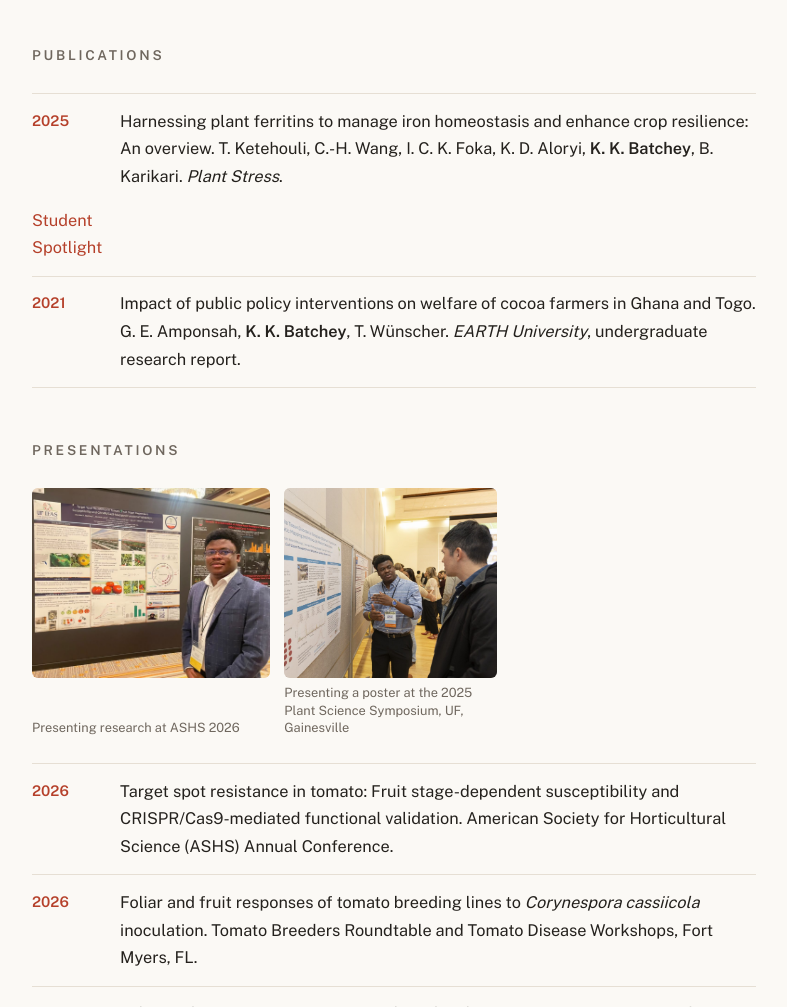
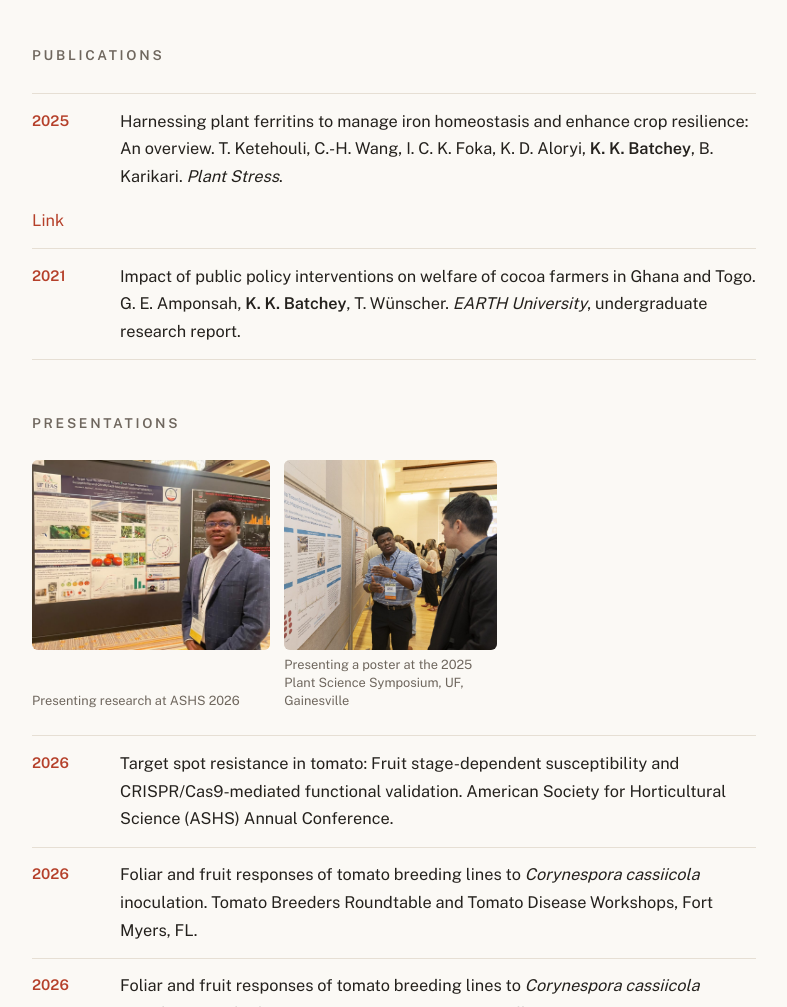
Before and after one commit to Kbatchey/kbatchey.github.io, a plain HTML site: page index.html in a window 1280 px wide. Shown: the part 2312-3319 px from the top of the page, without its empty margins (442-1229 px from the left). Drawn offline with nearby package versions, Linux system fonts and the light colour scheme.

Commit message:
Update index.html

```diff
--- a/index.html
+++ b/index.html
@@ -182,7 +182,7 @@
   <section id="publications">
     <h2>Publications</h2>
     <ul class="pubs">
-      <li><span class="year">2025</span><div>Harnessing plant ferritins to manage iron homeostasis and enhance crop resilience: An overview. T. Ketehouli, C.-H. Wang, I. C. K. Foka, K. D. Aloryi, <b>K. K. Batchey</b>, B. Karikari. <span class="venue">Plant Stress</span>.</div><a href="https://www.linkedin.com/posts/uf-ifas-plant-breeding_student-spotlight-komlan-kekeli-batchey-ugcPost-7390052116964278272-14zV">Student Spotlight</a></li>
+      <li><span class="year">2025</span><div>Harnessing plant ferritins to manage iron homeostasis and enhance crop resilience: An overview. T. Ketehouli, C.-H. Wang, I. C. K. Foka, K. D. Aloryi, <b>K. K. Batchey</b>, B. Karikari. <span class="venue">Plant Stress</span>.</div><a href="https://www.sciencedirect.com/science/article/pii/S2667064X26001673">Link</a></li>
       <li><span class="year">2021</span><div>Impact of public policy interventions on welfare of cocoa farmers in Ghana and Togo. G. E. Amponsah, <b>K. K. Batchey</b>, T. Wünscher. <span class="venue">EARTH University</span>, undergraduate research report.</div></li>
     </ul>
   </section>
```
